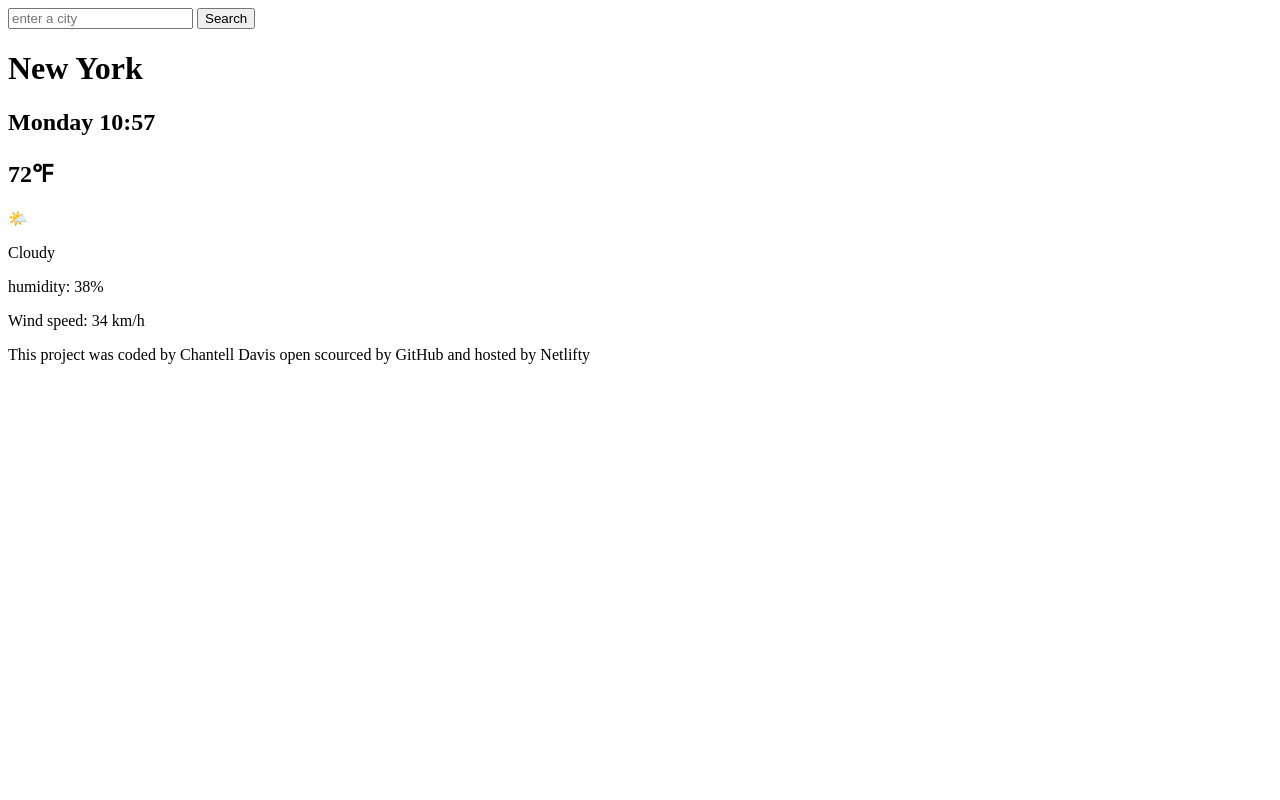
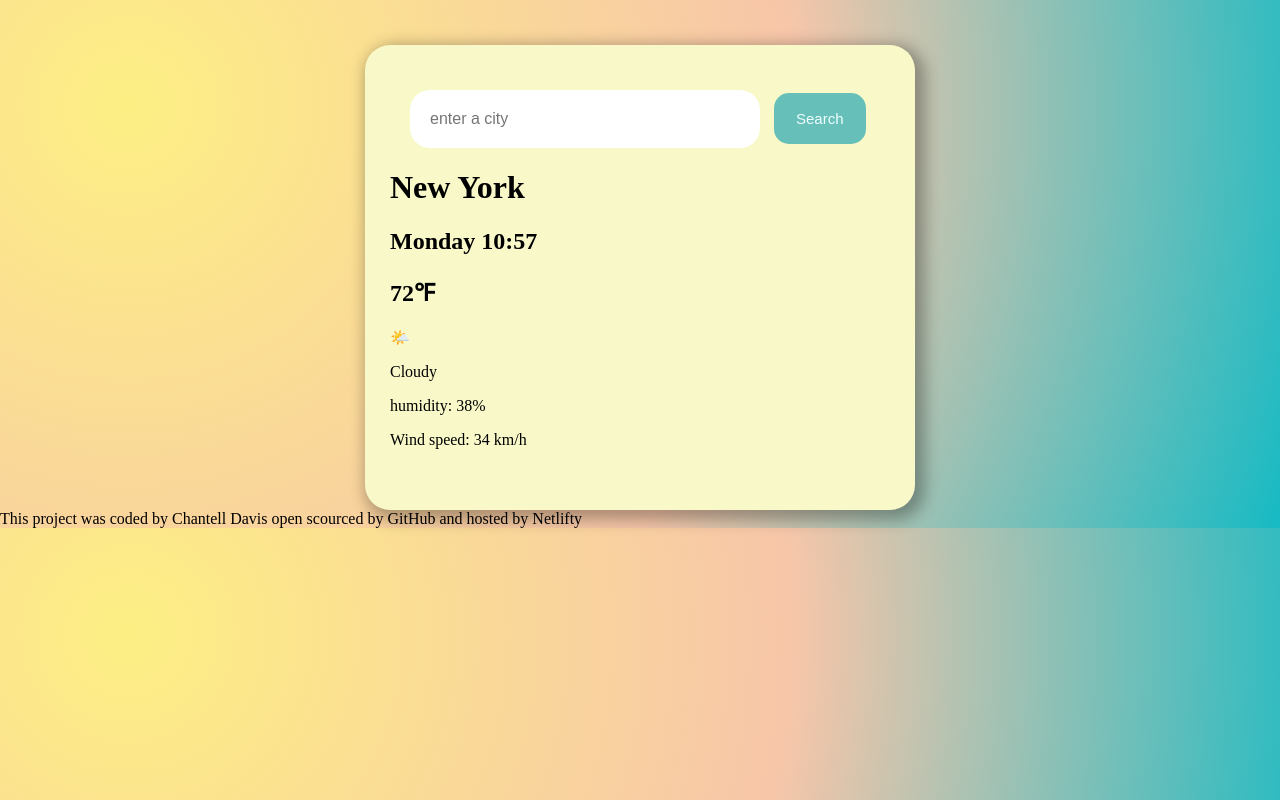
Before and after one commit to ChantellDavis/Current-Weather, a plain HTML site: page index.html in a window 1280 px wide. Drawn offline with Linux system fonts and the light colour scheme.

Commit message:
added style.css file and added css to search form

```diff
--- a/index.html
+++ b/index.html
@@ -3,24 +3,43 @@
   <head>
     <meta charset="UTF-8" />
     <meta name="viewport" content="width=device-width, initial-scale=1.0" />
-    <title>Current</title>
+    <link rel="stylesheet" href="/src/style.css" />
+    <title>Cur-rent</title>
   </head>
   <body>
+    <div class="mainBox" id="main-box">
       <header>
-      <form>
-        <input type="search" placeholder="enter a city" class="searchFormInput" id="search-Form-Input" />
-        <input type="submit" value="Search" class="searchFormButton" id="search-Form-Button"/>
-      </form class="searchForm" id="search-form">
-      <h1 class="currentCity" id="current-city">New York </h1>
+        <form class="searchForm" id="search-form">
+          <input
+            type="search"
+            placeholder="enter a city"
+            class="searchFormInput"
+            id="search-Form-Input"
+          />
+          <input
+            type="submit"
+            value="Search"
+            class="searchFormButton"
+            id="search-Form-Button"
+          />
+        </form>
+        <h1 class="currentCity" id="current-city">New York</h1>
         <h2 class="currentDate" id="current-date">Monday 10:57</h2>
       </header>
       <main>
         <h2 class="currentTemperature" id="current-temperature">72℉</h2>
         <p class="icon" id="emoji-icon">🌤️</p>
         <p class="currentCodition" id="current-condition">Cloudy</p>
-      <p class="humidityLabel" id="humidity-label">humidity: <span class="humidityData" id="humidity-data">38%</span></p>
-      <p class="windSpeedLabel" id="wind-speed-label">Wind speed: <span class="windSpeedData" id="wind-speed-data">34 km/h</span> </p>
+        <p class="humidityLabel" id="humidity-label">
+          humidity: <span class="humidityData" id="humidity-data">38%</span>
+        </p>
+        <p class="windSpeedLabel" id="wind-speed-label">
+          Wind speed:
+          <span class="windSpeedData" id="wind-speed-data">34 km/h</span>
+        </p>
       </main>
+    </div>
+
     <footer class="codingInfo" id="coding-info">
       This project was coded by Chantell Davis open scourced by GitHub and
       hosted by Netlifty
--- /dev/null
+++ b/src/style.css
@@ -0,0 +1,38 @@
+body {
+    background: radial-gradient(circle at 10% 20%, rgb(253, 239, 132) 0%, rgb(247, 198, 169) 54.2%, rgb(21, 186, 196) 100.3%);
+    margin: 0;
+    padding: 0;
+}
+.mainBox {
+background-color: rgb(248, 248, 200);
+width: 500px;
+margin: 0 auto ;
+margin-top: 45px;
+padding: 45px 25px;
+border: none;
+border-radius: 25px;
+box-shadow: 5px 5px 15px 5px rgba(0,0,0,0.3);
+}
+
+.searchForm {
+    margin: 0px 20px;
+}
+
+.searchFormInput {
+    width: 350px;
+    padding: 20px;
+    border: none;
+    border-radius: 20px;
+    font-size: 16px;
+}
+
+.searchFormButton {
+    margin-left: 10px;
+    padding: 17px 22px;
+    border: none;
+    border-radius: 15px;
+    background-color: #67BFBA;
+    color: azure;
+    font-size: 15px;
+
+}
```
Lines whose indentation alone changed are shown as unchanged.
